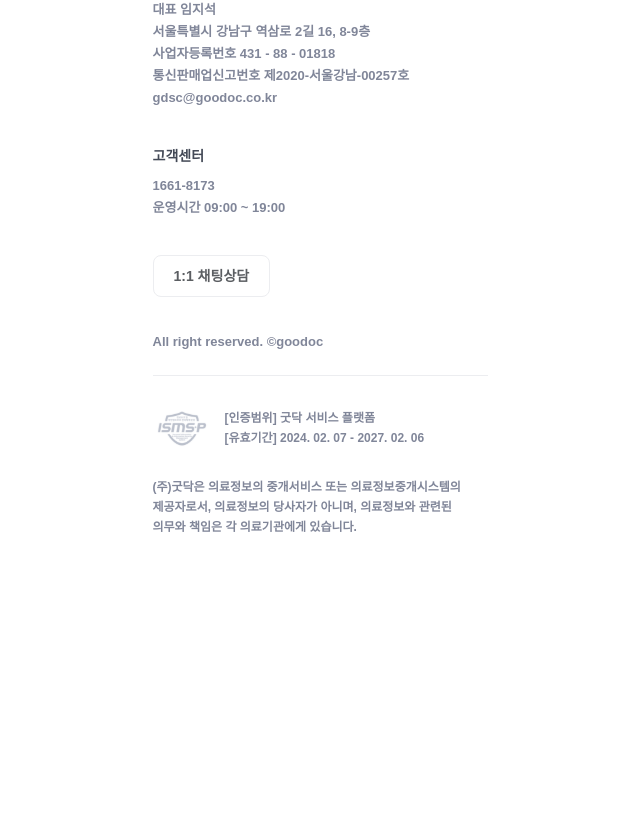
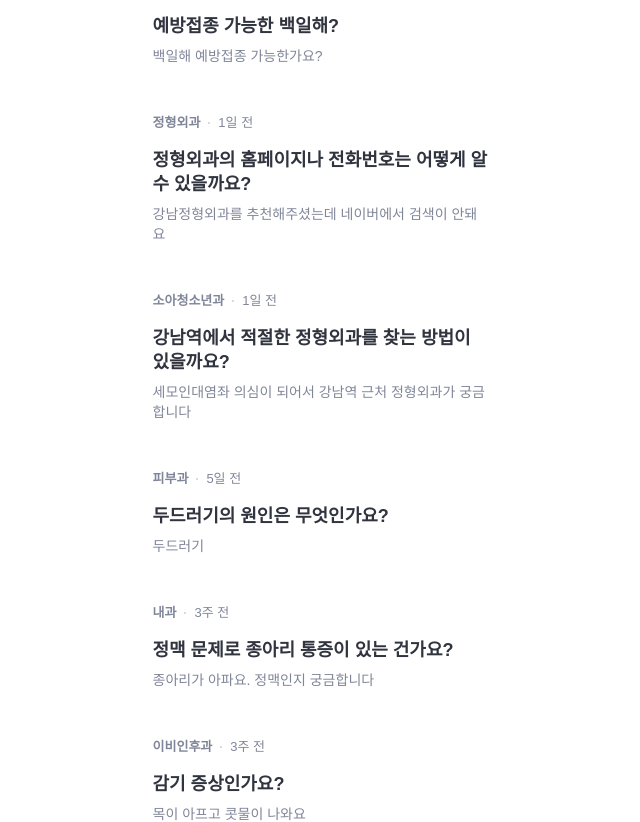
Before and after one commit to jisooooooooooo/36-COLLABORATION-WEB-GOODOC, a React (Vite) app: page /qna/my in a window 1280 px wide. Shown: the part 386-1208 px from the top of the page, without its empty margins (320-960 px from the left). Built offline with nearby package versions, Linux system fonts and the light colour scheme; no server answers.

Commit message:
feat: QnALayout에 상단 PromotionBanner 추가, '내 질문' 페이지 ListItem 추가

```diff
--- a/src/pages/qna/page/QnALayout.tsx
+++ b/src/pages/qna/page/QnALayout.tsx
@@ -1,10 +1,12 @@
 import { Outlet } from 'react-router';
 import QnASearch from '@/pages/qna/qnaList/components/QnASearch';
 import Footer from '@/shared/components/Footer';
+import PromotionBanner from '@/shared/components/PromotionBanner';
 
 const QnALayout = () => {
   return (
     <div className="flex flex-col items-center mb-[9.1875rem]">
+      <PromotionBanner />
       <QnASearch />
       <main>
         <Outlet />
--- /dev/null
+++ b/src/pages/qna/qnaMy/components/QnAMyListItem.tsx
@@ -0,0 +1,26 @@
+import Ellipsis from '@shared/assets/svg/ellipsis.svg?react';
+
+interface QnAHeaderProps {
+  department: string;
+  title: string;
+  keyword: string;
+  date: string;
+}
+
+const QnAMyListItem = ({ department, title, keyword, date }: QnAHeaderProps) => {
+  return (
+    <div>
+      <article className="w-[20.9375rem] mb-[3rem]">
+        <header className="mb-[1rem] flex items-center gap-[0.5rem]">
+          <span className="caption-semi-13 text-CGray-4">{department}</span>
+          <Ellipsis className="h-[0.125rem] w-[0.125rem]" />
+          <span className="caption-reg-13 text-CGray-4">{date}</span>
+        </header>
+        <div className="mb-[.5rem] title-semi-18 text-CGray-1">{title}</div>
+        <div className="body-reg-14 text-CGray-4">{keyword}</div>
+      </article>
+    </div>
+  );
+};
+
+export default QnAMyListItem;
--- a/src/pages/qna/qnaMy/page/QnAMy.tsx
+++ b/src/pages/qna/qnaMy/page/QnAMy.tsx
@@ -1,7 +1,20 @@
+import { qnaMy } from '@/shared/constants/qnaMy';
+import QnAMyListItem from '../components/QnAMyListItem';
+
 const QnAMy = () => {
   return (
     <div className="flex flex-col mt-[2.25rem] w-[20.9375rem]">
       <span className="title-bold-20 mb-[36px]">내 질문</span>
+
+      {qnaMy.map(qna => (
+        <QnAMyListItem
+          key={qna.title}
+          department={qna.department}
+          title={qna.title}
+          keyword={qna.keyword}
+          date={qna.date}
+        />
+      ))}
     </div>
   );
 };
--- /dev/null
+++ b/src/shared/constants/qnaMy.ts
@@ -0,0 +1,44 @@
+export const qnaMy = [
+  {
+    department: '내과',
+    title: '위고비를 맞아도 되나요?',
+    keyword: '당뇨약을 약하게 먹고 있는데 위고비를 맞아도 될까요?',
+    date: '22시간 전',
+  },
+  {
+    department: '소아청소년과',
+    title: '예방접종 가능한 백일해?',
+    keyword: '백일해 예방접종 가능한가요?',
+    date: '1일 전',
+  },
+  {
+    department: '정형외과',
+    title: '정형외과의 홈페이지나 전화번호는 어떻게 알 수 있을까요?',
+    keyword: '강남정형외과를 추천해주셨는데 네이버에서 검색이 안돼요',
+    date: '1일 전',
+  },
+  {
+    department: '소아청소년과',
+    title: '강남역에서 적절한 정형외과를 찾는 방법이 있을까요?',
+    keyword: '세모인대염좌 의심이 되어서 강남역 근처 정형외과가 궁금합니다',
+    date: '1일 전',
+  },
+  {
+    department: '피부과',
+    title: '두드러기의 원인은 무엇인가요?',
+    keyword: '두드러기',
+    date: '5일 전',
+  },
+  {
+    department: '내과',
+    title: '정맥 문제로 종아리 통증이 있는 건가요?',
+    keyword: '종아리가 아파요. 정맥인지 궁금합니다',
+    date: '3주 전',
+  },
+  {
+    department: '이비인후과',
+    title: '감기 증상인가요?',
+    keyword: '목이 아프고 콧물이 나와요',
+    date: '3주 전',
+  },
+];
```
